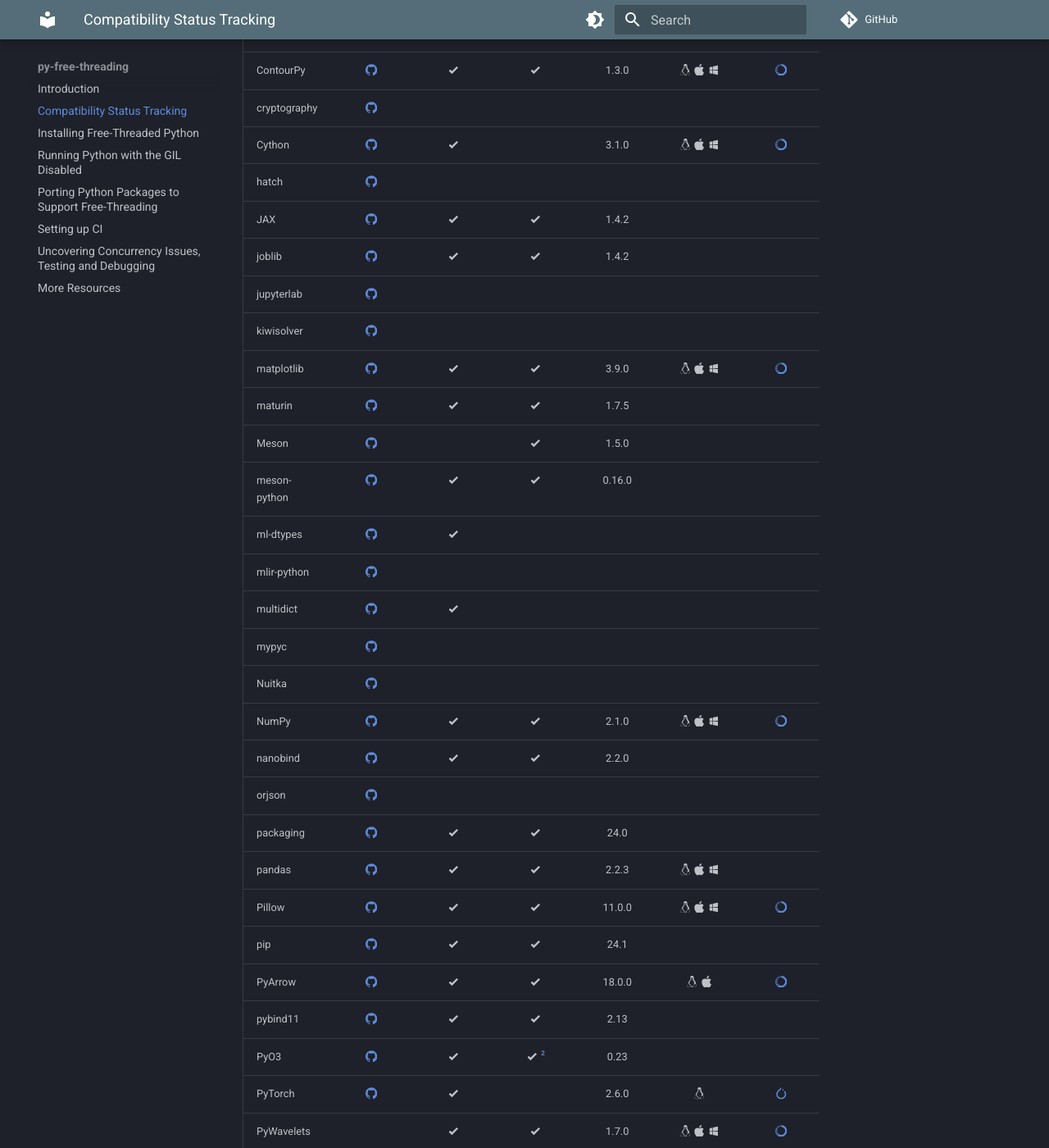
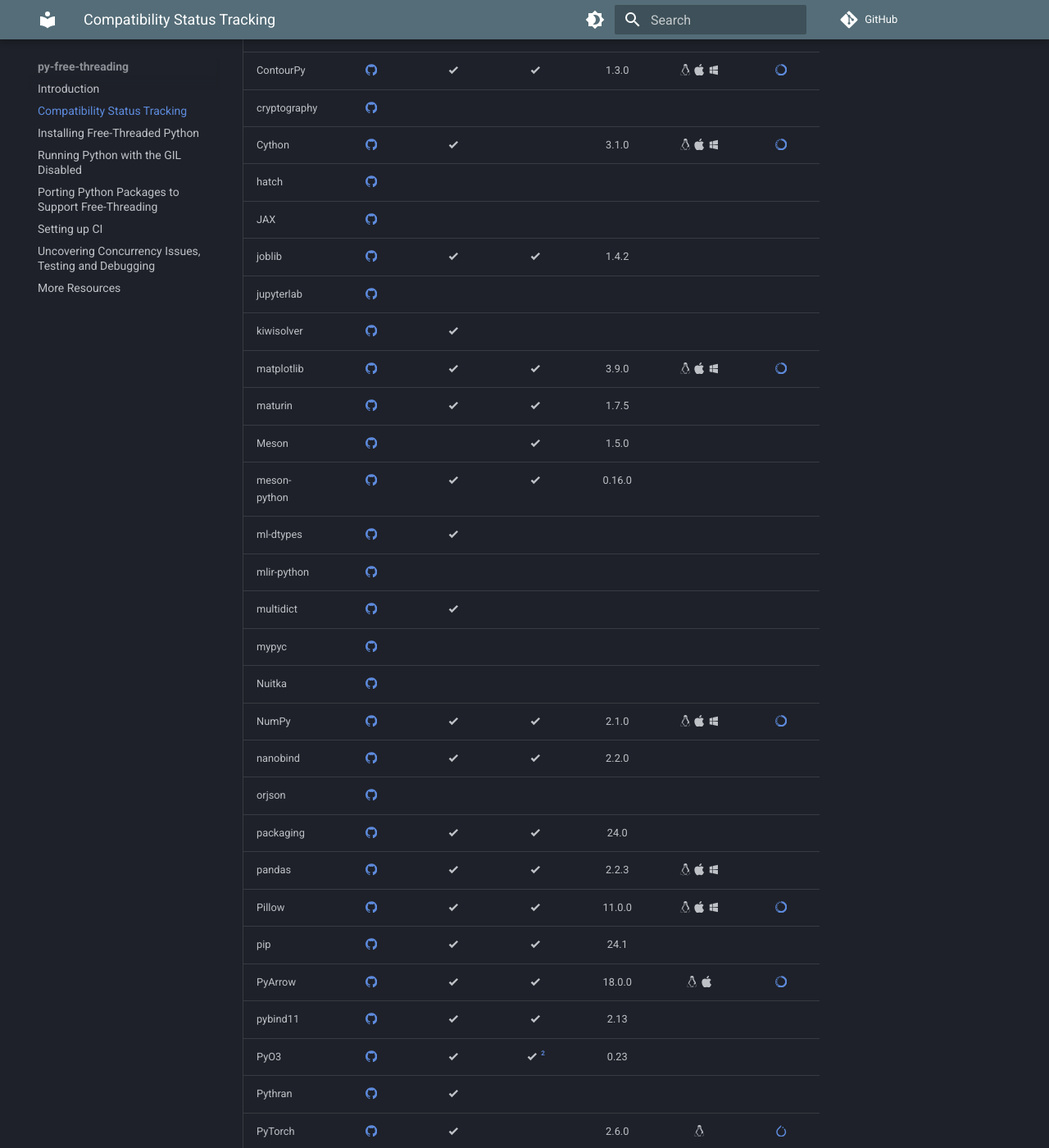
Before and after one commit to Quansight-Labs/free-threaded-compatibility, an MkDocs documentation site: the page built from docs/tracking.md, in a window 1280 px wide and 1400 px high, scrolled down 995 px. Shown: the whole window at 82% size. Built offline with MkDocs 1.6.1 and Material for MkDocs 9.7.7, drawn with Linux system fonts in a browser that asks for light colours; comment, search, counter and statistics services are not loaded.

Commit message:
tracker update: JAX, kiwisolver, rpds-py updates, add Pythran (#122)

```diff
--- a/docs/tracking.md
+++ b/docs/tracking.md
@@ -42,10 +42,10 @@
 | cryptography         |     [:simple-github:](https://github.com/pyca/cryptography/issues/11702)     |                       |                            |                            |                                                            |                                                                                          |
 | Cython               |       [:simple-github:](https://github.com/cython/cython/issues/6221)        | :material-check-bold: |                            |           3.1.0            | :simple-linux: :simple-apple: :material-microsoft-windows: |    [:simple-anaconda:](https://anaconda.org/scientific-python-nightly-wheels/cython/)    |
 | hatch                |         [:simple-github:](https://github.com/pypa/hatch/issues/1801)         |                       |                            |                            |                                                            |                                                                                          |
-| JAX                  |        [:simple-github:](https://github.com/jax-ml/jax/issues/23073)         | :material-check-bold: |   :material-check-bold:    |           1.4.2            |                                                            |                                                                                          |
+| JAX                  |        [:simple-github:](https://github.com/jax-ml/jax/issues/23073)         |                       |                            |                            |                                                            |                                                                                          |
 | joblib               |       [:simple-github:](https://github.com/joblib/joblib/issues/1592)        | :material-check-bold: |   :material-check-bold:    |           1.4.2            |                                                            |                                                                                          |
 | jupyterlab           |   [:simple-github:](https://github.com/jupyterlab/jupyterlab/issues/16915)   |                       |                            |                            |                                                            |                                                                                          |
-| kiwisolver           |         [:simple-github:](https://github.com/nucleic/kiwi/pull/186)          |                       |                            |                            |                                                            |                                                                                          |
+| kiwisolver           |         [:simple-github:](https://github.com/nucleic/kiwi/pull/190)          | :material-check-bold: |                            |                            |                                                            |                                                                                          |
 | matplotlib           |   [:simple-github:](https://github.com/matplotlib/matplotlib/issues/28611)   | :material-check-bold: |   :material-check-bold:    |           3.9.0            | :simple-linux: :simple-apple: :material-microsoft-windows: |  [:simple-anaconda:](https://anaconda.org/scientific-python-nightly-wheels/matplotlib/)  |
 | maturin              |        [:simple-github:](https://github.com/PyO3/maturin/issues/2315)        | :material-check-bold: |   :material-check-bold:    |           1.7.5            |                                                            |                                                                                          |
 | Meson                |     [:simple-github:](https://github.com/mesonbuild/meson/issues/13263)      |                       |   :material-check-bold:    |           1.5.0            |                                                            |                                                                                          |
@@ -65,9 +65,10 @@
 | PyArrow              |       [:simple-github:](https://github.com/apache/arrow/issues/43536)        | :material-check-bold: |   :material-check-bold:    |           18.0.0           |               :simple-linux: :simple-apple:                |   [:simple-anaconda:](https://anaconda.org/scientific-python-nightly-wheels/pyarrow/)    |
 | pybind11             |      [:simple-github:](https://github.com/pybind/pybind11/issues/5112)       | :material-check-bold: |   :material-check-bold:    |            2.13            |                                                            |                                                                                          |
 | PyO3                 |         [:simple-github:](https://github.com/PyO3/pyo3/issues/4265)          | :material-check-bold: | :material-check-bold: [^2] |            0.23            |                                                            |                                                                                          |
+| Pythran              | [:simple-github:](https://github.com/serge-sans-paille/pythran/issues/2258)  | :material-check-bold: |                            |                            |                                                            |                                                                                          |
 | PyTorch              |     [:simple-github:](https://github.com/pytorch/pytorch/issues/130249)      | :material-check-bold: |                            |           2.6.0            |                       :simple-linux:                       |        [:simple-pytorch:](https://pytorch.org/get-started/locally/#start-locally)        |
 | PyWavelets           |                                                                              | :material-check-bold: |   :material-check-bold:    |           1.7.0            | :simple-linux: :simple-apple: :material-microsoft-windows: |  [:simple-anaconda:](https://anaconda.org/scientific-python-nightly-wheels/pywavelets/)  |
-| rpds-py              |        [:simple-github:](https://github.com/crate-py/rpds/issues/101)        | :material-check-bold: |                            |                            |                                                            |                                                                                          |
+| rpds-py              |        [:simple-github:](https://github.com/crate-py/rpds/issues/101)        | :material-check-bold: |   :material-check-bold:    |           0.22.3           |                                                            |                                                                                          |
 | scikit-build-core    |                                                                              | :material-check-bold: |   :material-check-bold:    |           0.9.5            |                                                            |                                                                                          |
 | scikit-image         | [:simple-github:](https://github.com/scikit-image/scikit-image/issues/7464)  | :material-check-bold: |                            |           0.25.0           |                       :simple-linux:                       | [:simple-anaconda:](https://anaconda.org/scientific-python-nightly-wheels/scikit-image/) |
 | scikit-learn         | [:simple-github:](https://github.com/scikit-learn/scikit-learn/issues/28978) | :material-check-bold: |   :material-check-bold:    |           1.6.0            | :simple-linux: :simple-apple: :material-microsoft-windows: | [:simple-anaconda:](https://anaconda.org/scientific-python-nightly-wheels/scikit-learn/) |
```
